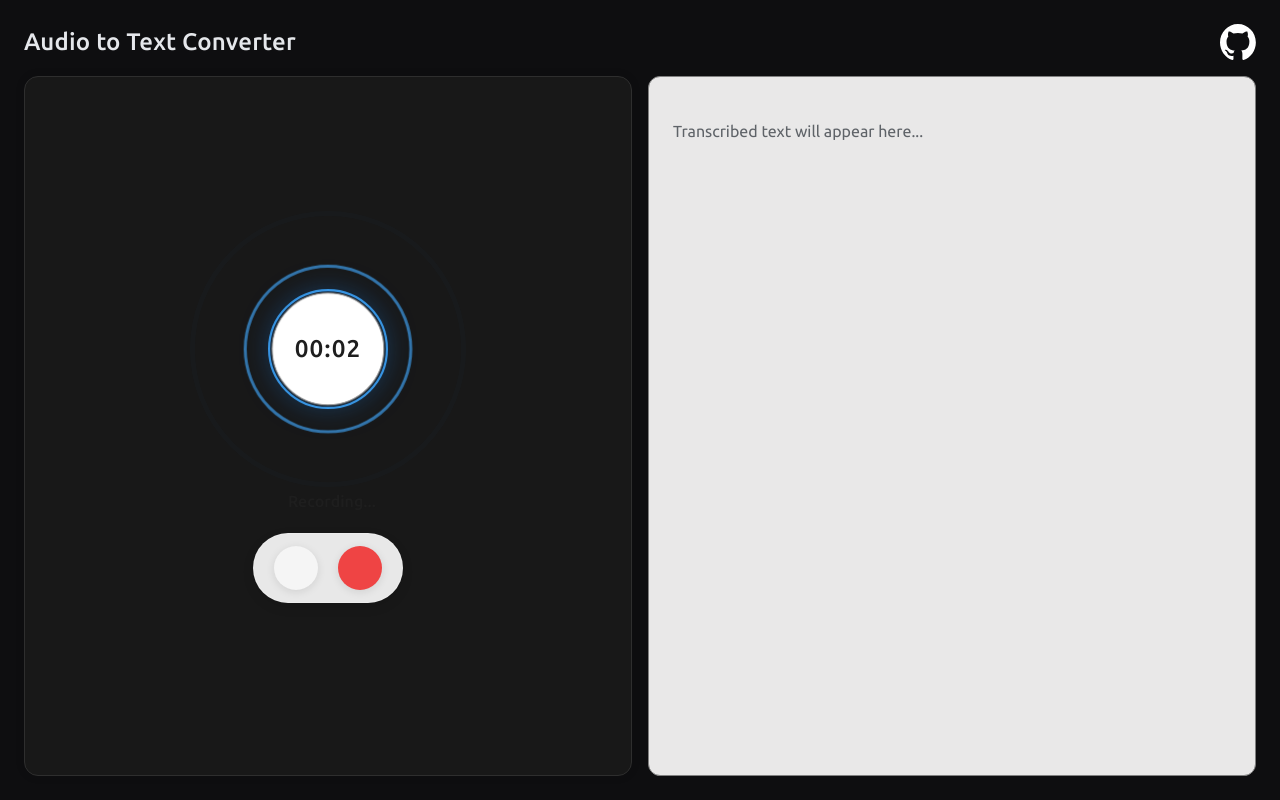
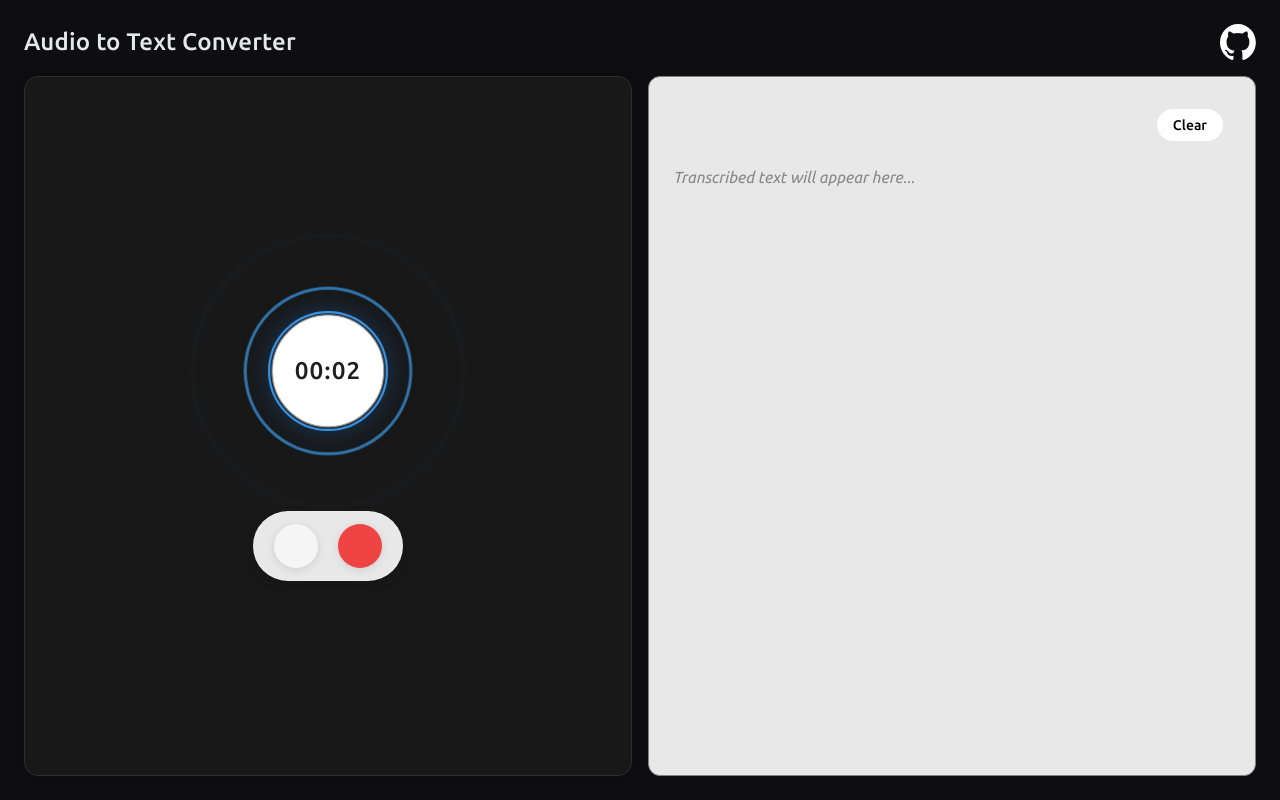
Before and after one commit to sonalsai/AudioTranscription, a React (Vite) app: page / in a window 1280 px wide. Both pictures are taken after a click on the button 328 px from the left and 404 px from the top of the page. Built offline with nearby package versions, Linux system fonts and the light colour scheme; no server answers; some icons are missing.

Commit message:
Refactor App, RecordingSection, and TranscriptionSection components to enhance state management and UI; integrate clear transcription functionality and improve WebSocket connection handling.

```diff
--- a/src/App.jsx
+++ b/src/App.jsx
@@ -4,8 +4,13 @@ import "./App.scss";
 import { githubLogo } from "./assets";
 import { useState } from "react";
 
-function App() {
+const App = () => {
   const [transcriptionText, setTranscriptionText] = useState("");
+  const [isRecording, setIsRecording] = useState(false);
+
+  const clearTranscription = () => {
+    setTranscriptionText("");
+  };
 
   return (
     <div className="app-shell">
@@ -24,14 +29,22 @@ function App() {
       </div>
       <div className="content-grid">
         <div>
-          <RecordingSection setTranscriptionText={setTranscriptionText} />
+          <RecordingSection
+            setTranscriptionText={setTranscriptionText}
+            isRecording={isRecording}
+            setIsRecording={setIsRecording}
+          />
         </div>
         <div>
-          <TranscriptionSection transcriptionText={transcriptionText} />
+          <TranscriptionSection
+            transcriptionText={transcriptionText}
+            clearTranscription={clearTranscription}
+            isRecording={isRecording}
+          />
         </div>
       </div>
     </div>
   );
-}
+};
 
 export default App;
--- a/src/components/RecordingSection/RecordingSection.jsx
+++ b/src/components/RecordingSection/RecordingSection.jsx
@@ -1,4 +1,4 @@
-import { useState, useEffect, useCallback } from "react";
+import { useEffect, useCallback, useState } from "react";
 import MicRoundedIcon from "@mui/icons-material/MicRounded";
 import MicOffRoundedIcon from "@mui/icons-material/MicOffRounded";
 import StopRoundedIcon from "@mui/icons-material/StopRounded";
@@ -10,21 +10,27 @@ import {
   closeWebSocket,
 } from "../../services/apiServices";
 
-const RecordingSection = ({ setTranscriptionText }) => {
-  const [isRecording, setIsRecording] = useState(false);
+const RecordingSection = ({
+  setTranscriptionText,
+  isRecording,
+  setIsRecording,
+}) => {
   const [isMuted, setIsMuted] = useState(false);
   const [recordingTime, setRecordingTime] = useState(0);
-
-  let textFromServer = "";
+  const [isStopping, setIsStopping] = useState(false);
 
   const handleStopTranscription = useCallback(() => {
+    setIsStopping(true);
+    setTimeout(() => {
       console.log("Stopping transcription...");
       stopRecording();
       closeWebSocket();
       setIsRecording(false);
       setIsMuted(false);
       setRecordingTime(0);
-  }, []);
+      setIsStopping(false);
+    }, 500); // Duration of the exit animation
+  }, [setIsRecording]);
 
   const startTranscription = useCallback(() => {
     console.log("Starting transcription...");
@@ -33,12 +39,10 @@ const RecordingSection = ({ setTranscriptionText }) => {
     const onOpen = () =>
       console.log("WebSocket connection opened, waiting for server ready...");
     const onMessage = (data) => {
-      console.log("Transcription result:", data);
       if (data.channel && data.channel.alternatives[0]) {
         const transcript = data.channel.alternatives[0].transcript;
         if (transcript && transcript.trim().length > 0) {
-          textFromServer += transcript + " ";
-          setTranscriptionText(textFromServer);
+          setTranscriptionText((prev) => prev + transcript + " ");
         }
       }
     };
@@ -53,7 +57,7 @@ const RecordingSection = ({ setTranscriptionText }) => {
     };
 
     connectWebSocket(onOpen, onMessage, onClose, onError, onServerReady);
-  }, [setTranscriptionText, handleStopTranscription]);
+  }, [setTranscriptionText, handleStopTranscription, setIsRecording]);
 
   // Timer effect
   useEffect(() => {
@@ -81,16 +85,17 @@ const RecordingSection = ({ setTranscriptionText }) => {
     <div className="recording-panel">
       {!isRecording ? (
         <div className="recording-center">
-          <button
-            className="mic-button"
-            onClick={startTranscription}
-          >
+          <button className="mic-button" onClick={startTranscription}>
             <MicRoundedIcon sx={{ fontSize: 56, color: "#1e1e1e" }} />
           </button>
           <div className="hint">Tap to start recording</div>
         </div>
       ) : (
-        <div className="recording-center recording-active">
+        <div
+          className={`recording-center recording-active ${
+            isStopping ? "stopping" : ""
+          }`}
+        >
           <div className="mic-container">
             <div className={`mic-button recording ${isMuted ? "muted" : ""}`}>
               <div className="timer-display">{formatTime(recordingTime)}</div>
@@ -105,14 +110,7 @@ const RecordingSection = ({ setTranscriptionText }) => {
               style={{ animationDelay: "1s" }}
             ></div>
           </div>
-          <div className="recording-status">
-            <div className="status-indicator">
-              <div
-                className={`status-dot ${isMuted ? "muted" : "active"}`}
-              ></div>
-              <span>{isMuted ? "Muted" : "Recording..."}</span>
-            </div>
-          </div>
+          <div className="recording-status"></div>
           <div className="toolbar">
             <button
               className={`toolbar-btn mute-btn ${isMuted ? "muted" : ""}`}
--- a/src/components/RecordingSection/RecordingSection.scss
+++ b/src/components/RecordingSection/RecordingSection.scss
@@ -9,6 +9,7 @@
   align-items: center;
   justify-content: center;
   transition: all 0.3s ease-in-out;
+  user-select: none;
 }
 
 .recording-center {
@@ -129,13 +130,6 @@
     opacity: 1;
     transform: scale(1);
   }
-}
-
-.recording-status {
-  margin-top: 20px;
-  opacity: 0;
-  transform: translateY(10px);
-  animation: slideInUp 0.5s cubic-bezier(0.4, 0, 0.2, 1) 0.4s forwards;
 }
 
 .status-indicator {
@@ -277,3 +271,18 @@ button:focus,
 button:focus-visible {
   outline: none;
 }
+
+.recording-center.recording-active.stopping {
+  animation: slideOutDown 0.5s cubic-bezier(0.4, 0, 0.2, 1) forwards;
+}
+
+@keyframes slideOutDown {
+  from {
+    opacity: 1;
+    transform: translateY(0);
+  }
+  to {
+    opacity: 0;
+    transform: translateY(20px);
+  }
+}
--- a/src/components/TranscriptionSection/TranscriptionSection.jsx
+++ b/src/components/TranscriptionSection/TranscriptionSection.jsx
@@ -1,9 +1,18 @@
 // Plain HTML structure; styles in component SCSS
 import "./TranscriptionSection.scss";
 
-const TranscriptionSection = ({ transcriptionText }) => {
+const TranscriptionSection = ({ transcriptionText, clearTranscription, isRecording }) => {
   return (
     <div className="transcription-panel">
+      <div className="transcription-header">
+        <button
+          className="clear-btn"
+          onClick={clearTranscription}
+          disabled={isRecording}
+        >
+          Clear
+        </button>
+      </div>
       <div className="transcription-text">
         {transcriptionText ? (
           <p>{transcriptionText}</p>
--- a/src/components/TranscriptionSection/TranscriptionSection.scss
+++ b/src/components/TranscriptionSection/TranscriptionSection.scss
@@ -6,24 +6,42 @@
   height: 100%;
   display: flex;
   flex-direction: column;
-}
 
   .transcription-header {
-	font-weight: 600;
-	margin-bottom: 12px;
-	color: #1E1E1E;
+    display: flex;
+    justify-content: flex-end;
+    padding: 8px;
+
+    .clear-btn {
+      background-color: white;
+      color: black;
+      border: none;
+      padding: 8px 16px;
+      text-align: center;
+      text-decoration: none;
+      display: inline-block;
+      font-size: 14px;
+      cursor: pointer;
+      border-radius: 40px;
+      transition: all 0.3s ease-in-out;
+
+      &:hover {
+        background-color: #f44336;
+        color: white;
       }
-
-.transcription-box {
-	flex: 1;
-	overflow: auto;
-	padding: 16px;
-	border-radius: 10px;
-	background: #d3d3d3;
-	border: 1px solid #808080;
+    }
   }
 
   .transcription-text {
-	color: #5F6368;
-	line-height: 1.8;
+    flex: 1;
+    overflow-y: auto;
+    font-size: 16px;
+    line-height: 1.5;
+    color: #333;
+
+    .placeholder {
+      color: #888;
+      font-style: italic;
     }
+  }
+}
--- a/src/services/apiServices.js
+++ b/src/services/apiServices.js
@@ -9,7 +9,7 @@ const connectWebSocket = (
   onError,
   onServerReady
 ) => {
-  const url = process.env.REACT_APP_WEBSOCKET_URL || "ws://localhost:8080/ws";
+  const url = import.meta.env.VITE_WEBSOCKET_URL || "ws://localhost:8080/ws";
   socket = new WebSocket(url);
 
   socket.onopen = onOpen;
```
Lines whose indentation alone changed are shown as unchanged.
